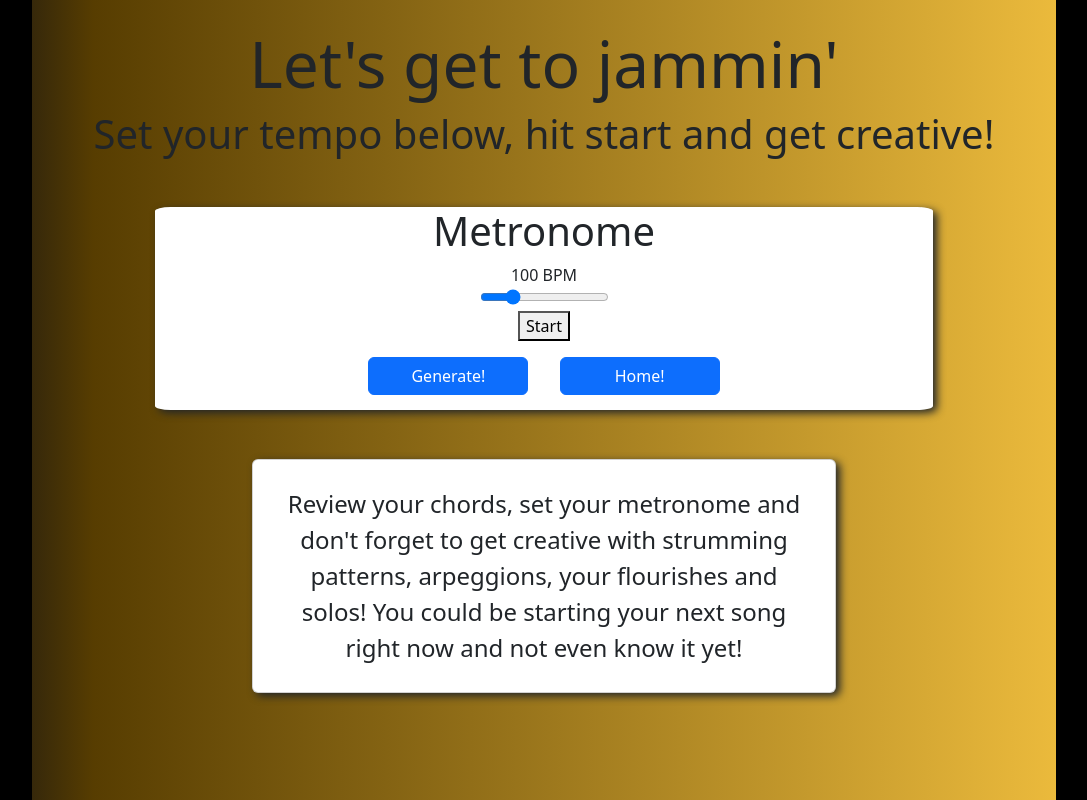
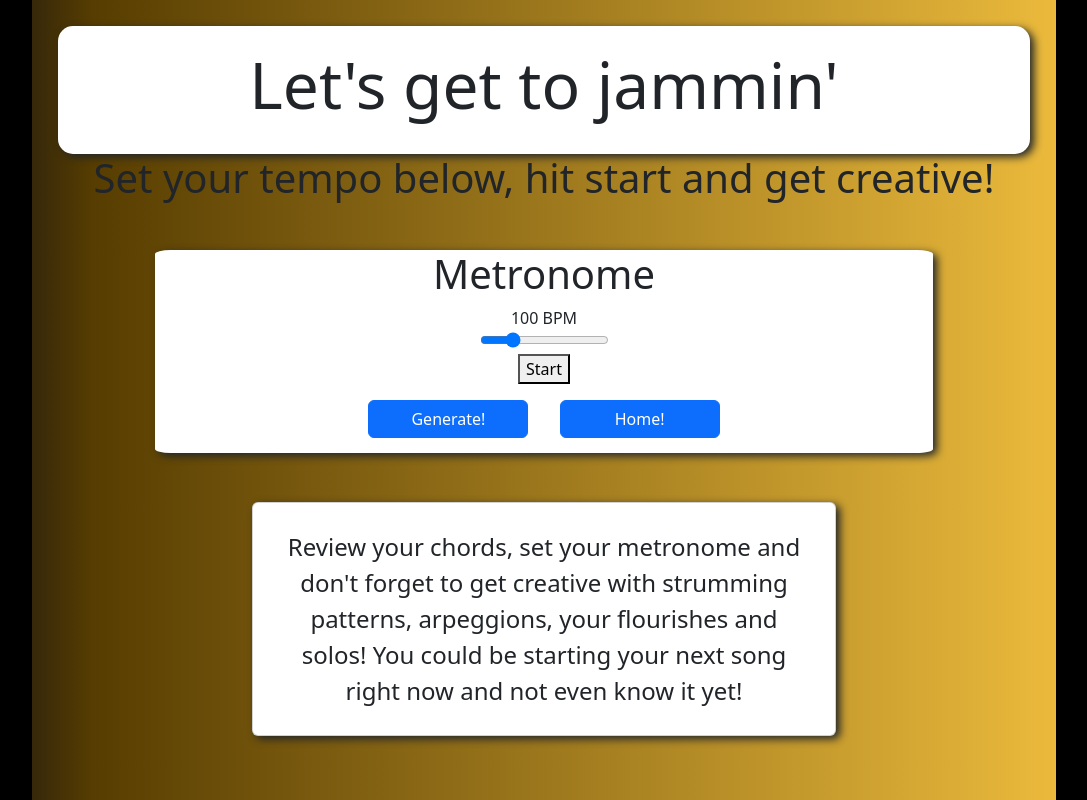
Before and after one commit to dave1289/stringtwinger, a React (Create React App) app in the folder front-end/: page /jam in a window 1280 px wide. Shown: the whole page, without its empty margins (96-1183 px from the left). Built offline with nearby package versions, Linux system fonts and the light colour scheme.

Commit message:
style tweaks

```diff
--- a/front-end/src/Components/Home.css
+++ b/front-end/src/Components/Home.css
@@ -30,4 +30,5 @@
    margin: 0 auto;
    background: rgb(54, 40, 10);
    background: linear-gradient(90deg, rgba(54, 40, 10, 1) 0%, rgba(87, 61, 1, 1) 23%, rgba(235, 186, 60, 1) 100%);
+   padding: 2%;
 }
--- a/front-end/src/Components/Jam.css
+++ b/front-end/src/Components/Jam.css
@@ -38,3 +38,13 @@
    height: 100vh;
    padding: 2%;
 }
+
+.Jam-Title {
+   display: flex;
+   box-shadow: 4px 3px 8px;
+   border-radius: 15px;
+   height: 8em;
+   justify-content: center;
+   align-items: center;
+   background-color: white;
+}
```
